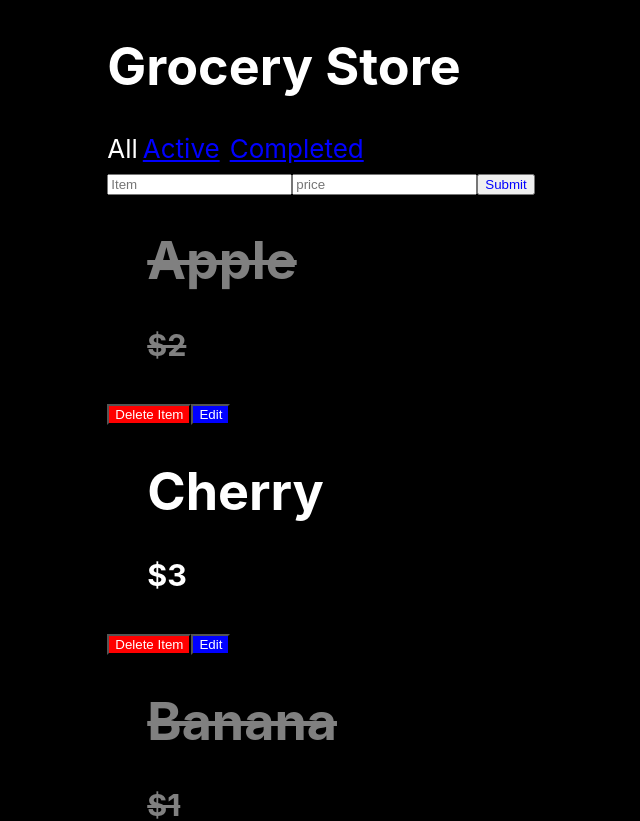
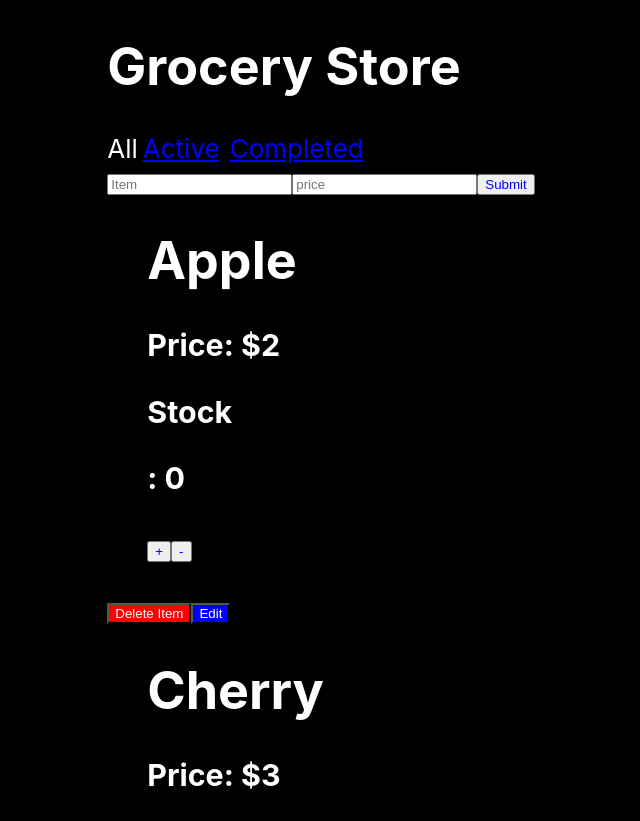
Before and after one commit to schmidtsean/js-grocery, a React (Create React App) app: page / in a window 1280 px wide. Shown: the top 821 px of the page, without its empty margins (319-959 px from the left). Built offline with nearby package versions, Linux system fonts and the light colour scheme.

Commit message:
added counter for stock and $ for price

```diff
--- a/src/App.js
+++ b/src/App.js
@@ -2,13 +2,14 @@ import { Component } from 'react';
 import GroceryList from './components/grocery/GroceryList';
 import GroceryForm from './components/grocery/GroceryForm';
 import Footer from './components/grocery/Footer';
+import Counter from './components/grocery/Counter';
 import './App.css'
 class App extends Component {
   state = {
     groceries: [
-      { id: 1, item: "Apple", price: "$2", complete: true},
-      { id: 2, item: "Cherry", price: "$3", complete: false},
-      { id: 3, item: "Banana", price: "$1", complete: true},
+      { id: 1, item: "Apple", price: "2", complete: false},
+      { id: 2, item: "Cherry", price: "3", complete: false},
+      { id: 3, item: "Banana", price: "1", complete: false},
 
     ],
     filter: 'All'
--- /dev/null
+++ b/src/components/grocery/Counter.js
@@ -0,0 +1,27 @@
+import { Component } from 'react';
+import Grocery from 'react';
+class Counter extends Component {
+  state = { stock: 0 }
+
+  inc = () => {
+    this.setState({ stock: this.state.stock + 1 })
+  }
+
+  dec = () => {
+    this.setState({ stock: this.state.stock - 1 })
+  }
+
+  render() {
+    const { stock } = this.state
+    const { color } = this.props
+    return (
+      <div>
+        <p>{color}: {stock}</p>
+        <button style={{color: "blue"}} onClick={this.inc}>+</button>
+        <button style={{color: "blue"}} onClick={this.dec}>-</button>
+      </div>
+    )
+  }
+}
+
+export default Counter;
--- a/src/components/grocery/Grocery.js
+++ b/src/components/grocery/Grocery.js
@@ -1,5 +1,6 @@
 import { Component } from 'react';
 import GroceryForm from './GroceryForm';
+import Counter from './Counter';
 class Grocery extends Component {
     state = { editing: false }
     toggleEdit = () => {
@@ -8,7 +9,7 @@ class Grocery extends Component {
     }
     render() {
         const { editing } = this.state
-        const { item, price, id, removeGrocery, complete, updateGrocery} = this.props
+        const { item, price, stock, id, removeGrocery, complete, updateGrocery} = this.props
         const styles = {
           buttonStyleEdit: {
             backgroundColor: "blue"
@@ -30,7 +31,8 @@ class Grocery extends Component {
               <ul style={ complete ? {...styles.complete } : null }
              onClick={() => updateGrocery(id)}>
             <h1>{item}</h1>
-            <h3>{price}</h3>
+            <h3>Price: ${price}</h3>
+            <h3>Stock<Counter /></h3>
 
             </ul>
 
--- a/src/components/grocery/GroceryForm.js
+++ b/src/components/grocery/GroceryForm.js
@@ -26,14 +26,14 @@ import { Component } from 'react';
   componentDidMount() {
     if (this.props.id) {
       const { id, item, price } = this.props
-      this.setState({ id, item, price })
+      this.setState({ id, item, price, complete: false })
     }
   }
 
 
 
   render() {
-    const { item, price } = this.state
+    const { item, price, stock } = this.state
     return (
     <form onSubmit={this.handleSubmit}>
       <input
@@ -49,6 +49,7 @@ import { Component } from 'react';
         onChange={this.handleChange}
         placeholder='price'
       />
+
       <button style={{color: "blue"}} type="submit">Submit</button>
     </form>
       )
```
